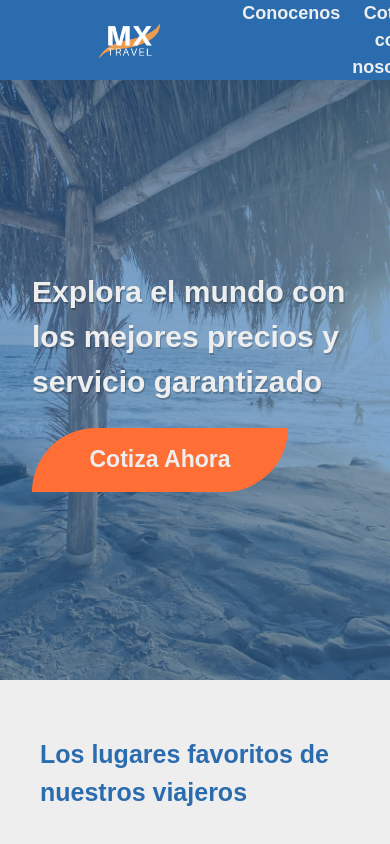
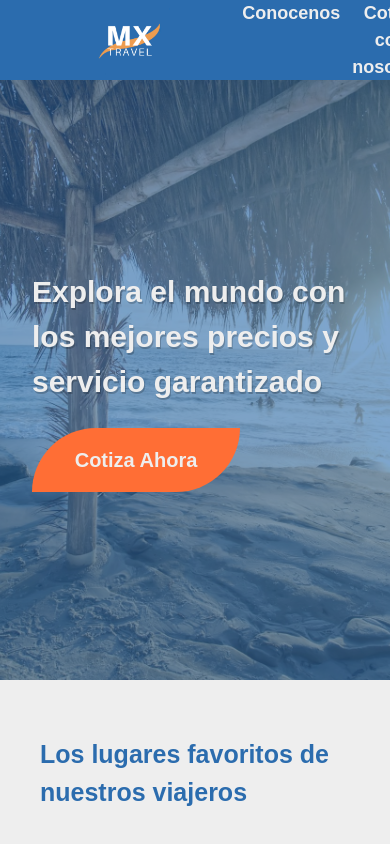
Before and after one commit to vane0912/MxTravel, a Vue app: page / in a window 390 px wide. Shown: the top 844 px of the page. Built offline with nearby package versions, Linux system fonts and the light colour scheme; the HTML template or start-up script is replaced by a standard one.

Commit message:
sobre nosotros

```diff
--- a/src/components/BtnGeneral.vue
+++ b/src/components/BtnGeneral.vue
@@ -2,7 +2,8 @@
     <button
     @click="$emit('go-to')"
     class="
-    w-64 h-16 bg-agency-orange rounded-tl-full text-agency-white rounded-br-full transition-all delay-100
+    w-52 md:text-2xl
+    md:w-64 h-16 bg-agency-orange rounded-tl-full text-agency-white rounded-br-full transition-all delay-100
     hover:rounded-tr-full hover:rounded-bl-full hover:rounded-tl-none hover:rounded-br-none
     ">
         {{ btnTxt }}
--- a/src/style.css
+++ b/src/style.css
@@ -46,7 +46,7 @@ p2{
 }
 button{
     font-weight: 700;
-    font-size: 23px;
+    font-size: 20px;
     font-family: "Montserrat", sans-serif;
 }
 .no-scrollbar {
--- a/src/views/AboutUs.vue
+++ b/src/views/AboutUs.vue
@@ -44,11 +44,12 @@
     </div>
     <h2 class="text-agency-blue text-center md:text-5xl">Sobre nuestra agencia</h2>
     <div class="w-5/6 flex gap-x-20 my-11 items-center flex-col-reverse
-    xl:flex-row">
-      <div class="w-full h-96 rounded-2xl xl:w-1/2">
-        <img class="h-full object-cover w-full rounded-2xl" src="../assets/about_us/sobre_nosotros.png" alt="">
+    lg:flex-row">
+      <div class="w-full h-64 rounded-2xl lg:w-1/2 lg:h-96 mt-10 lg:mt-0">
+        <img class="h-full object-cover w-full rounded-2xl"
+        src="../assets/about_us/sobre_nosotros.png" alt="">
       </div>
-      <div class="w-full xl:w-1/2">
+      <div class="w-full lg:w-1/2">
         <p class="text-agency-blue leading-7  md:text-lg">Somos Mx Travel, una agencia de viajes en Chihuahua con más de 10 años de experiencia y registro nacional de turismo. Ofrecemos desde paquetes vacacionales hasta asesoría en trámites, cuidando cada detalle para que disfrutes una experiencia única.</p>
         <BtnGeneral
         class="mt-8"
```
